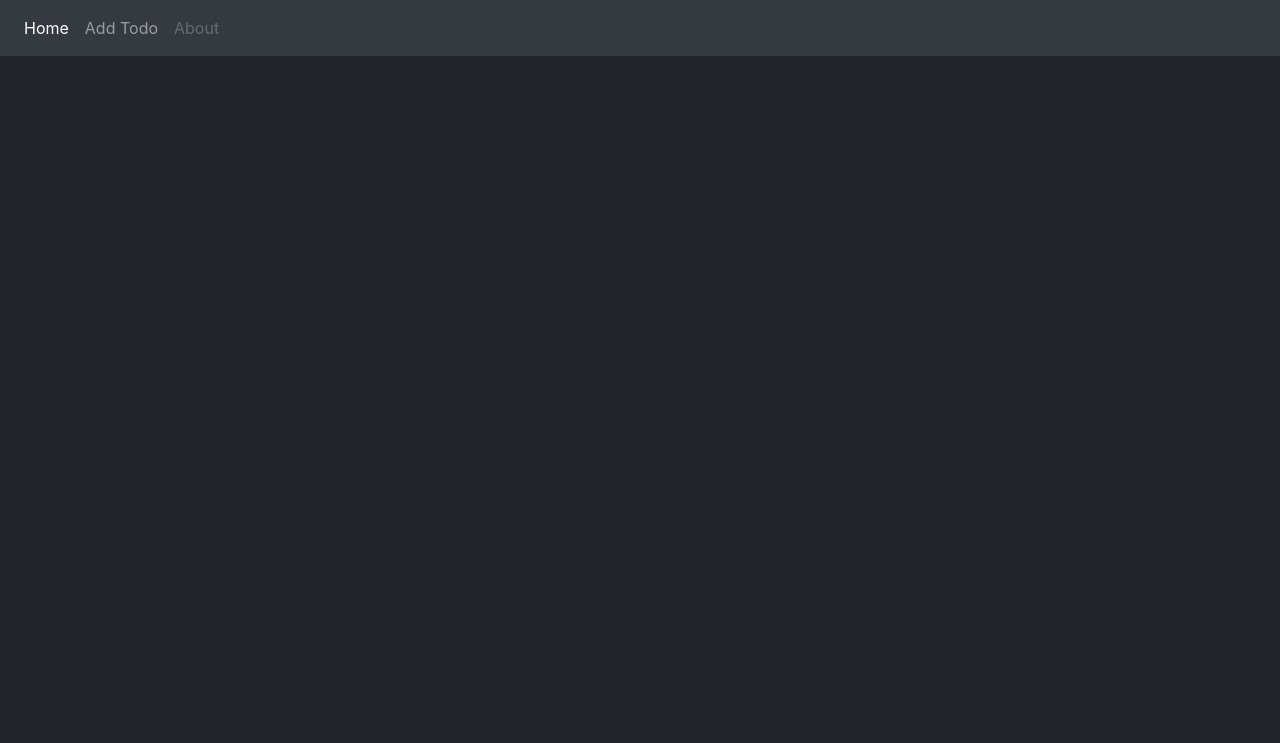
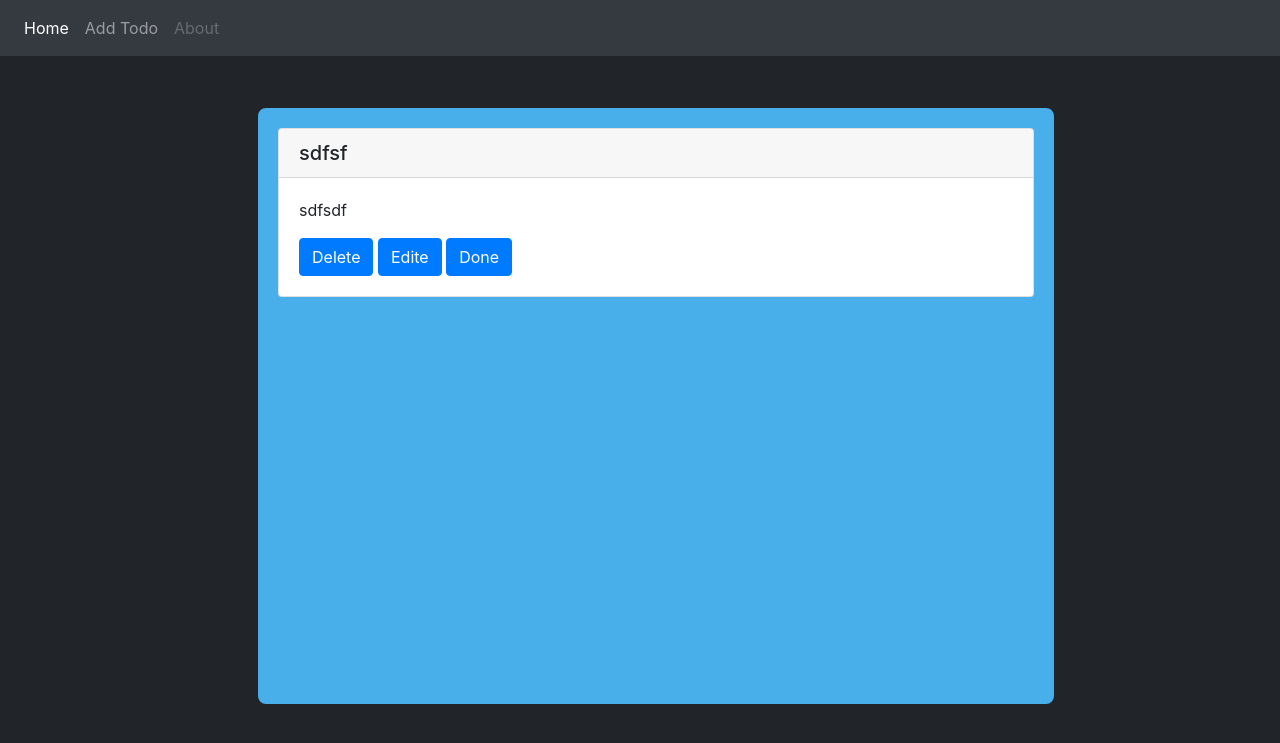
Before and after one commit to alireza01100011/TodoList-Flask, a Flask app: page / in a window 1280 px wide. Shown: the top 743 px of the page. Run offline with Flask 3, Linux system fonts and the light colour scheme.

Commit message:
Show Tasks On The Home Page

```diff
--- a/App/Templates/addtodo.html
+++ b/App/Templates/addtodo.html
@@ -2,8 +2,7 @@
 
 {% block content %}
 
-    <div
-        style="width: 600px ;  height: 600px; margin: 50px 0px auto 26%; background-color: #48afeb; border: 2px solid; border-radius: 10px; padding:20px;">
+    <div class="Box">
         <div style="width: 500px ;  height: 600px; padding:10px 0px 0px 50px;">
             <form action="/AddTask" method="post">
                 <div class="form-group">
--- a/App/Templates/base.html
+++ b/App/Templates/base.html
@@ -6,6 +6,16 @@
     <meta name="viewport" content="width=device-width, initial-scale=1.0">
     <link rel="stylesheet" href="https://cdn.jsdelivr.net/npm/bootstrap@4.6.2/dist/css/bootstrap.min.css" integrity="sha384-xOolHFLEh07PJGoPkLv1IbcEPTNtaed2xpHsD9ESMhqIYd0nLMwNLD69Npy4HI+N" crossorigin="anonymous">
     <title>{{title}}</title>
+    <style>
+        .Box{
+            width: 600px ;
+            height: 600px;
+            margin: 50px 0px auto 26%;
+            background-color: #48afeb;
+            border: 2px solid; border-radius: 10px;
+            padding:20px;
+        };
+        </style>
 </head>
 <body style="background-color:#212529;">
     {% include 'navbar.html'  %}
--- a/App/Templates/home.html
+++ b/App/Templates/home.html
@@ -1,5 +1,17 @@
 {% extends 'base.html' %}
 
 {% block content %}
-<h1>home</h1>
+<div class="Box" style="width: 800px; margin: 50px 0px auto 20%; ">
+    {% for task in tasks %}
+        <div class="card ">
+            <h5 class="card-header">{{task.Title}}</h5>
+            <div class="card-body">
+                <p class="card-text">{{task.Content}}</p>
+                <a href="#" class="btn btn-primary">Delete</a>
+                <a href="#" class="btn btn-primary">Edite</a>
+                <a href="#" class="btn btn-primary">Done</a>
+            </div>
+        </div>
+    {% endfor %}
+</div>
 {% endblock content %}
--- a/App/app.py
+++ b/App/app.py
@@ -26,7 +26,8 @@ with app.app_context() :
 # HomePage
 @app.route('/')
 def home():
-    return render_template('home.html' , title='Home')
+    tasks = Todo.query.all()
+    return render_template('home.html' , title='Home' , tasks=tasks)
 
 @app.route('/AddTodo')
 def AddTodo():
```
